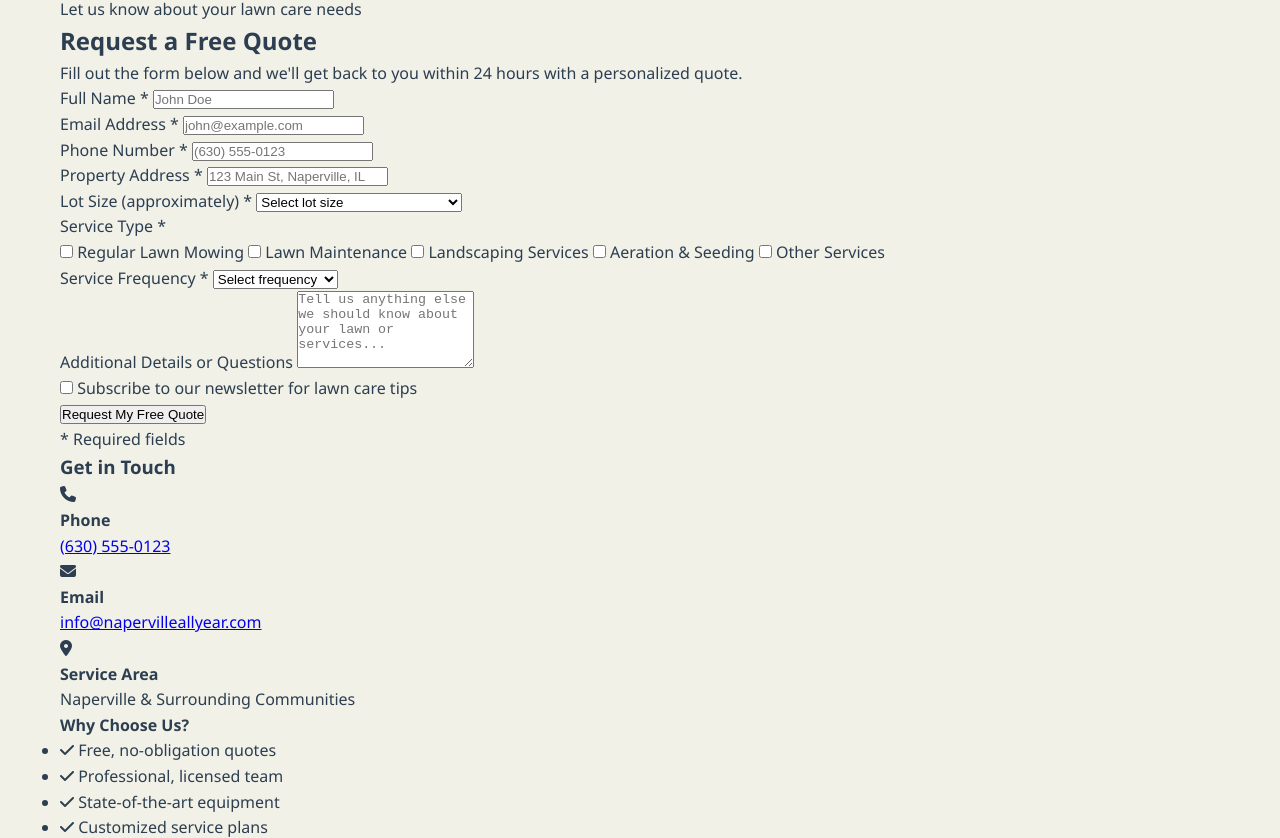
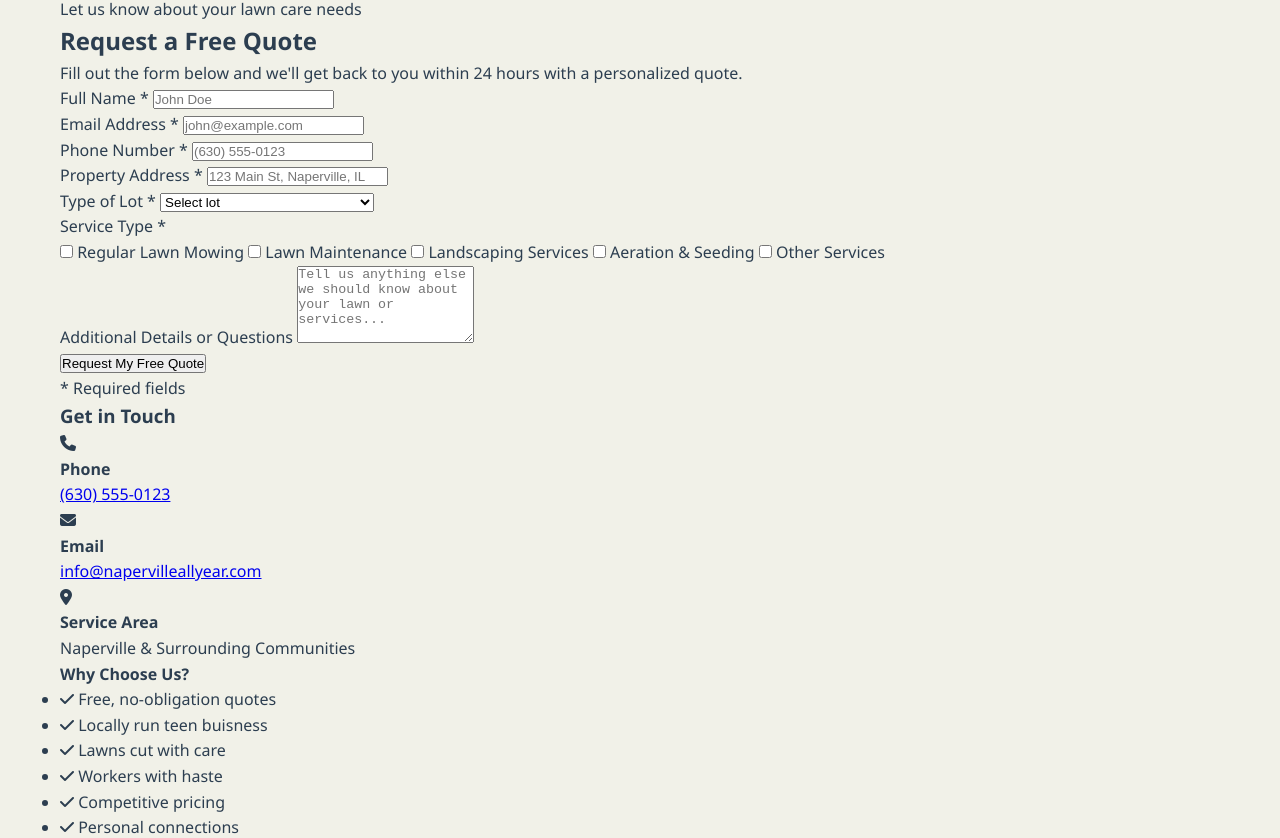
Before and after one commit to NapervilleAllSeason/LawnMowing, a plain HTML site: page quote.html in a window 1280 px wide. Shown: the part 112-950 px from the top of the page. Drawn offline with Linux system fonts and the light colour scheme.

Commit message:
Update lot size options and business hours

```diff
--- a/quote.html
+++ b/quote.html
@@ -75,13 +75,12 @@
                         </div>
 
                         <div class="form-group">
-                            <label for="lotSize">Lot Size (approximately) *</label>
+                            <label for="lotSize">Type of Lot *</label>
                             <select id="lotSize" name="lotSize" required>
-                                <option value="">Select lot size</option>
-                                <option value="small">Small (Under 5,000 sq ft)</option>
-                                <option value="medium">Medium (5,000 - 10,000 sq ft)</option>
-                                <option value="large">Large (10,000 - 20,000 sq ft)</option>
-                                <option value="extra-large">Extra Large (Over 20,000 sq ft)</option>
+                                <option value="">Select lot </option>
+                                <option value="small">Lot with neighbors on both sides</option>
+                                <option value="medium">Cul-de-sac Lot</option>
+                                <option value="large">Lot on corner </option>
                             </select>
                         </div>
 
@@ -111,28 +110,10 @@
                             </div>
                         </div>
 
-                        <div class="form-group">
-                            <label for="frequency">Service Frequency *</label>
-                            <select id="frequency" name="frequency" required>
-                                <option value="">Select frequency</option>
-                                <option value="weekly">Weekly</option>
-                                <option value="biweekly">Bi-weekly</option>
-                                <option value="monthly">Monthly</option>
-                                <option value="seasonal">Seasonal</option>
-                                <option value="one-time">One-time Service</option>
-                            </select>
-                        </div>
 
                         <div class="form-group">
                             <label for="message">Additional Details or Questions</label>
                             <textarea id="message" name="message" rows="5" placeholder="Tell us anything else we should know about your lawn or services..."></textarea>
-                        </div>
-
-                        <div class="form-group">
-                            <label class="checkbox-label">
-                                <input type="checkbox" name="subscribe" value="yes">
-                                Subscribe to our newsletter for lawn care tips
-                            </label>
                         </div>
 
                         <button type="submit" class="submit-button">Request My Free Quote</button>
@@ -143,7 +124,7 @@
                     <div id="successMessage" class="success-message" style="display: none;">
                         <i class="fas fa-check-circle"></i>
                         <h3>Thank You!</h3>
-                        <p>Your quote request has been received. We'll contact you within 24 hours with a personalized quote.</p>
+                        <p>Your quote request has been sent. We will contact you as soon as possible with a personalized quote. Thank you for your time with us!</p>
                     </div>
                 </div>
 
@@ -176,18 +157,19 @@
                     <h4 class="mt-3">Why Choose Us?</h4>
                     <ul class="benefits-list">
                         <li><i class="fas fa-check"></i> Free, no-obligation quotes</li>
-                        <li><i class="fas fa-check"></i> Professional, licensed team</li>
-                        <li><i class="fas fa-check"></i> State-of-the-art equipment</li>
-                        <li><i class="fas fa-check"></i> Customized service plans</li>
+                        <li><i class="fas fa-check"></i> Locally run teen buisness</li>
+                        <li><i class="fas fa-check"></i> Lawns cut with care</li>
+                        <li><i class="fas fa-check"></i> Workers with haste</li>
                         <li><i class="fas fa-check"></i> Competitive pricing</li>
-                        <li><i class="fas fa-check"></i> 24-hour response guarantee</li>
+                        <li><i class="fas fa-check"></i> Personal connections</li>
                     </ul>
 
                     <div class="hours-box">
                         <h4>Business Hours</h4>
-                        <p><strong>Monday - Friday:</strong> 7:00 AM - 6:00 PM</p>
+                        <p><strong>Monday - Thursday:</strong> 9:00 AM - 5:00 PM</p>
                         <p><strong>Saturday:</strong> 8:00 AM - 4:00 PM</p>
-                        <p><strong>Sunday:</strong> Closed</p>
+                        <p><strong>Friday & Sunday:</strong> Closed</p>
+                        <p><strong>NOTE:</strong> Emails sent out of hours will still be sent and have a chance to be written back to.</p>
                     </div>
                 </div>
             </div>
```
